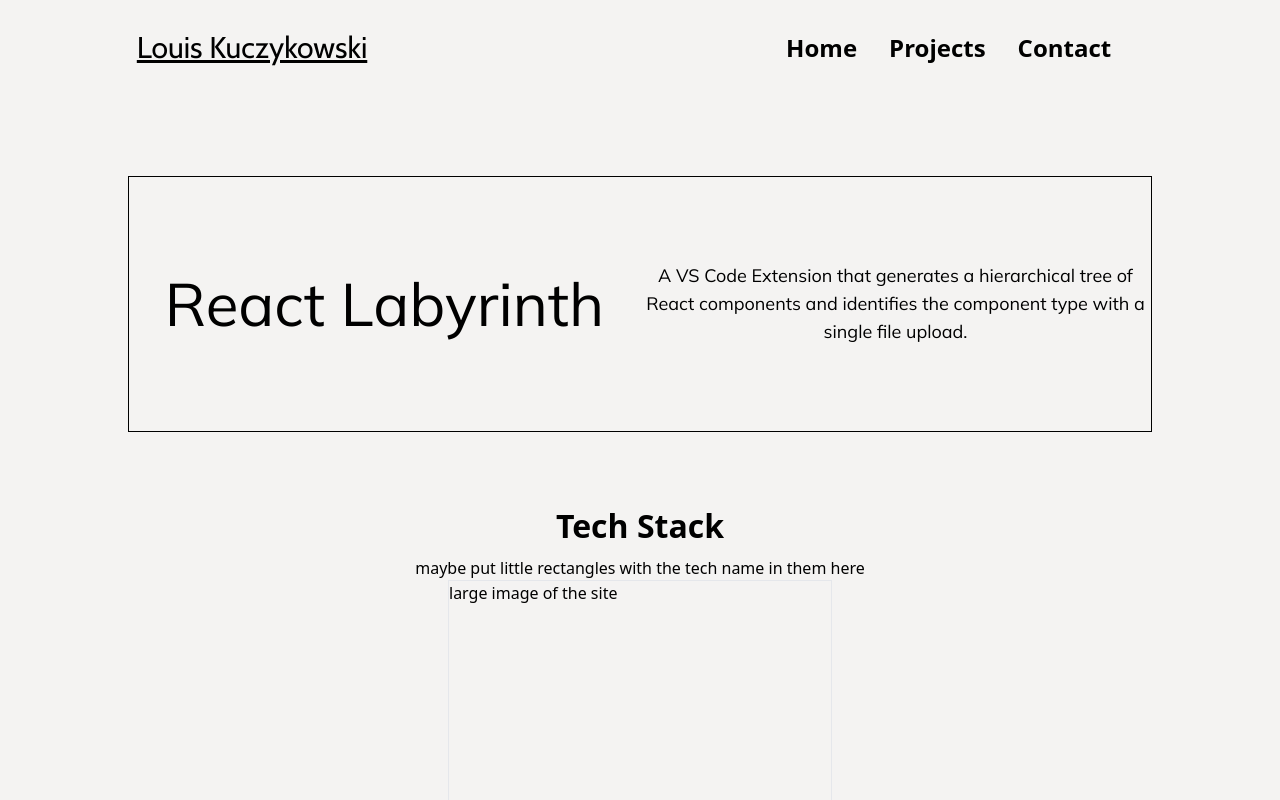
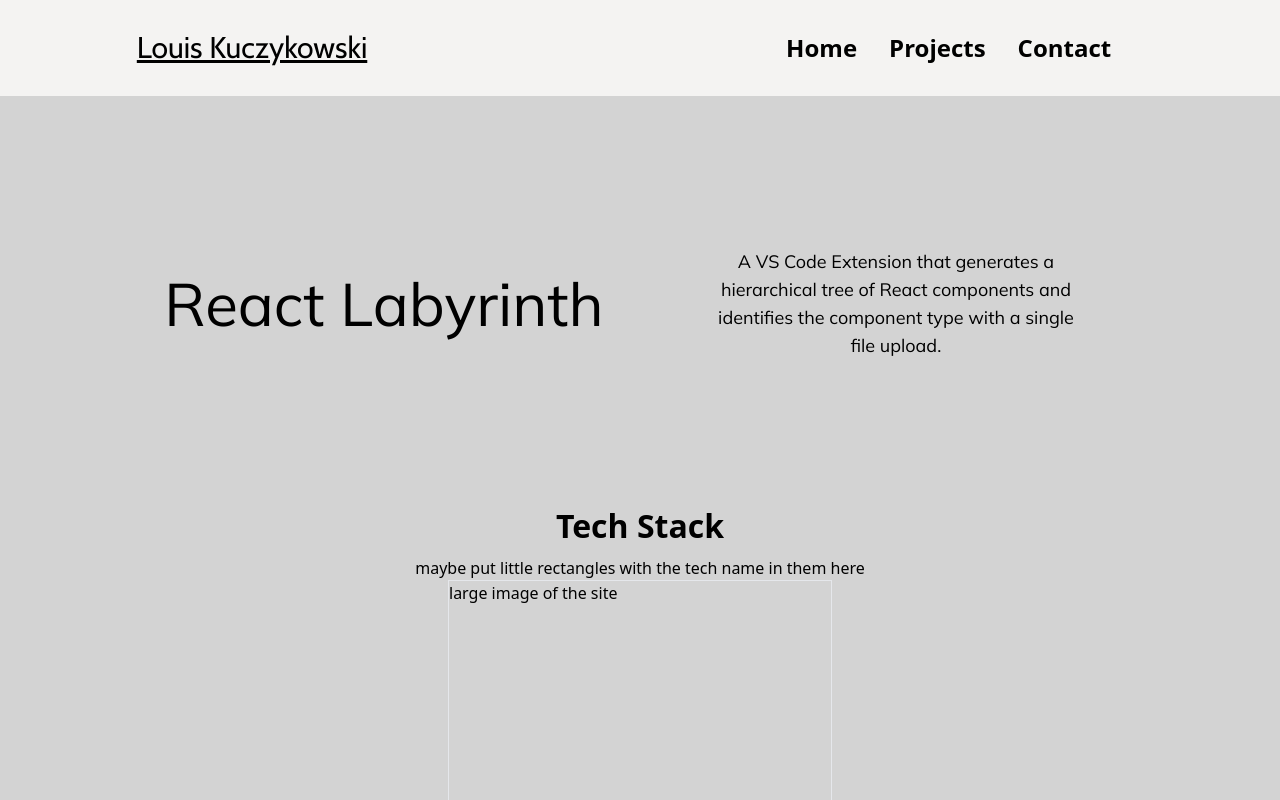
Before and after one commit to Louka3/lk-portfolio, a Next.js app: page /projects in a window 1280 px wide. Shown: the top 800 px of the page. Built offline with nearby package versions, Linux system fonts and the light colour scheme.

Commit message:
changed background color so i'm not blinded while working on the dev server. created directory for universal components that will most likely be used in more than one place. changed padding in the summary section to better fit the container

```diff
--- a/src/app/globals.css
+++ b/src/app/globals.css
@@ -45,8 +45,9 @@ hover:-translate-y-0.5 transition-transform ease-in-ou
 */
 
 body {
-  background-color: #f4f3f2;
+  /* background-color: #f4f3f2; */ /* real */
   /* background-color: white; */
+  background-color: lightgray; /* for deving */
   padding: 0;
   margin: 0;
   box-sizing: border-box;
--- a/src/components/Project/ProjectSplit.tsx
+++ b/src/components/Project/ProjectSplit.tsx
@@ -41,18 +41,12 @@ export const ProjectSplit = (props: any): JSX.Element => {
     }
   }, [projects, loading]);
 
-  const Spinner = () => (
-    <div className="flex justify-center items-center">
-      <div className="animate-spin rounded-full h-8 w-8 border-t-2 border-b-2 border-blue-500"></div>
-    </div>
-  );
-
   return (
-    <div className="my-20 border border-black flex min-w-full text-center items-center h-64 align-middle">
+    <div className="my-20 border-black flex min-w-full text-center items-center h-64 align-middle">
       <div className=" min-w-[50%] font-mulish text-6xl">
         {loading ? 'Loading...' : projectName}
       </div>
-      <div className=" text-lg min-h-full flex items-center font-mulish">
+      <div className=" text-lg min-h-full flex items-center font-mulish px-16 ">
         <p>{loading ? 'Loading...' : projectSummary}</p>
       </div>
     </div>
```
Also changed, not shown: src/components/Universal/ContentSpilt.tsx (added).
